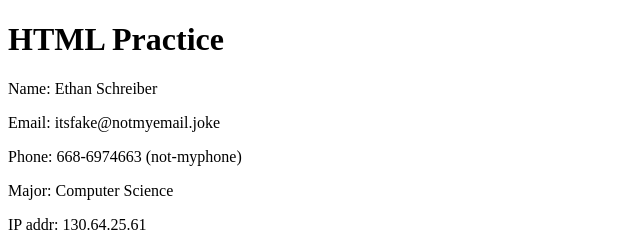
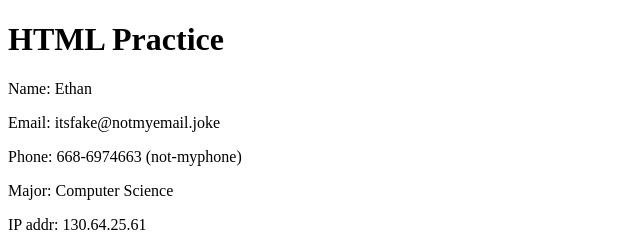
Before and after one commit to elusch21/Comp20Init, a plain HTML site: page Assignment2.html in a window 1280 px wide. Shown: the top 240 px of the page, 0-640 px from the left. Drawn offline with Linux system fonts and the light colour scheme.

Commit message:
Update Assignment2.html

```diff
--- a/Assignment2.html
+++ b/Assignment2.html
@@ -5,7 +5,7 @@
 	</head>
 	<body>
 		<h1>HTML Practice</h1>
-		<p>Name: Ethan Schreiber</p>
+		<p>Name: Ethan</p>
 		<p>Email: itsfake@notmyemail.joke</p>
 		<p>Phone: 668-6974663 (not-myphone)</p>
 		<p>Major: Computer Science</p>
```
